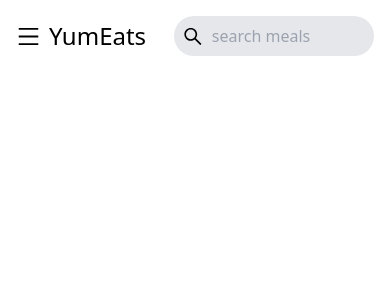
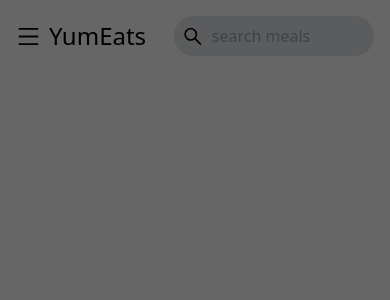
Before and after one commit to katie-franklin23/react-recipes, a React (Create React App) app: page / in a window 390 px wide. Both pictures are taken after a click on the element 28 px from the left and 36 px from the top of the page. Shown: the top 300 px of the page. Built offline with nearby package versions, Linux system fonts and the light colour scheme.

Commit message:
overlay works when clicking hamburger menu

```diff
--- a/src/components/TopNav.js
+++ b/src/components/TopNav.js
@@ -38,6 +38,11 @@
       <button className="bg-orange-700 text-white hidden md:flex items-center py-2 rounded-full">
         <BsFillCartFill size={20} /> Cart
       </button>
+      {sideNav ? (
+        <div className="bg-black/60 fixed w-full h-screen z-10 top-0 left-0"></div>
+      ) : (
+        ''
+      )}
     </div>
   )
 }
```
